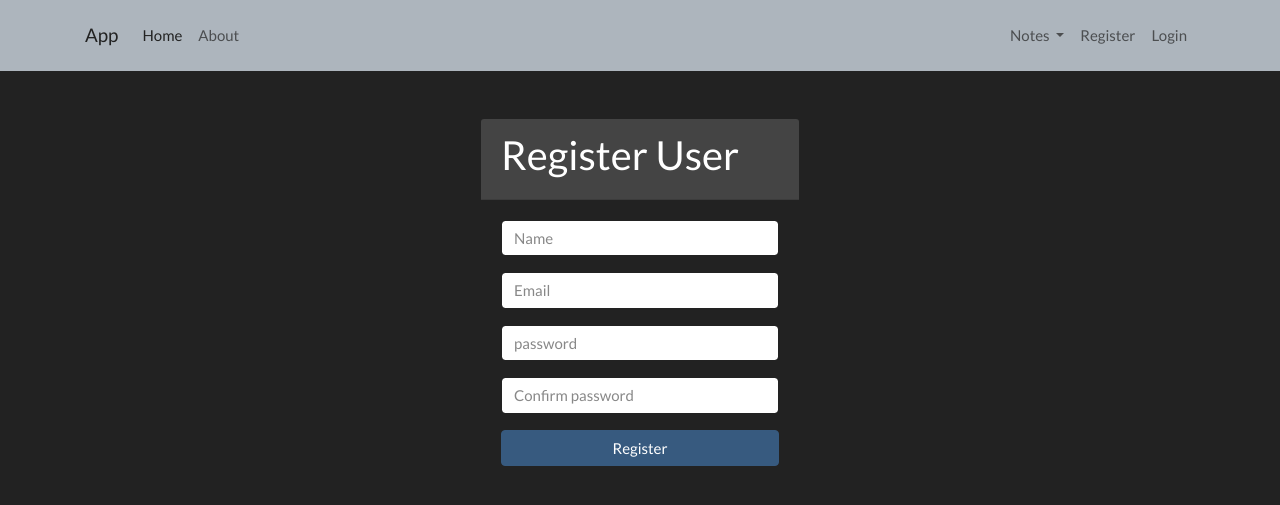
After one commit to paulurbina/app-notes, a Node server app: page /users/register in a window 1280 px wide. The commit adds this page. Shown: the top 505 px of the page. Run offline with Node 20, Linux system fonts and the light colour scheme; some libraries are stand-ins or nearby versions.

Commit message:
add register user

```diff
--- a/database.js
+++ b/database.js
@@ -3,7 +3,8 @@ const mongoose = require('mongoose')
 const string_connection = process.env.DB_CONNECTION
 const config_connection_mongo = {
     useUnifiedTopology: true,
-    useNewUrlParser: true
+    useNewUrlParser: true,
+    useCreateIndex: true
 }
 
 const connect_with_mongo = mongoose.connect(
--- a/package.json
+++ b/package.json
@@ -12,8 +12,10 @@
   "license": "ISC",
   "dependencies": {
     "bcryptjs": "^2.4.3",
+    "connect-flash": "^0.1.1",
     "express": "^4.17.1",
     "express-handlebars": "^3.1.0",
+    "express-session": "^1.17.0",
     "method-override": "^3.0.0",
     "mongoose": "^5.9.2",
     "morgan": "^1.9.1",
--- a/server.js
+++ b/server.js
@@ -3,6 +3,8 @@ const path = require('path')
 const expHandl = require('express-handlebars')
 const morgan = require('morgan')
 const methodOverride = require('method-override')
+const flash = require('connect-flash')
+const session = require('express-session')
 
 const app = express()
 
@@ -22,8 +24,21 @@ app.use(express.urlencoded({ extended: false }))
 app.use(express.static(path.join(__dirname, 'src/public')))
 app.use(morgan('dev'))
 app.use(methodOverride('_method'))
+app.use(session({
+    secret: 'secret',
+    resave: true,
+    saveUninitialized: true
+}))
+
+app.use(flash())
+app.use((req, res, next) => {
+    res.locals.success_msg = req.flash('success_msg')
+    res.locals.error_msg = req.flash('error_msg')
+    next()
+})
 
 app.use(require('./src/routes/index.routes'))
 app.use(require('./src/routes/notes.routes'))
+app.use(require('./src/routes/users.routes'))
 
 module.exports = app
--- a/src/controllers/notes.controller.js
+++ b/src/controllers/notes.controller.js
@@ -11,6 +11,7 @@ notes.createNewNote = async (req, res) => {
         title, description
     })
     await note.save()
+    req.flash('success_msg', 'Note add success')
     res.redirect('/notes/all')
 }
 
@@ -26,7 +27,9 @@ notes.renderEditForm = async (req, res) => {
 
 notes.updateNote = async (req, res) => {
     const { title, description } = req.body
-    const note = await Note.findByIdAndUpdate(req.params.id, { title, description })
+    await Note.findByIdAndUpdate(req.params.id, { title, description })
+    req.flash('success_msg', 'Note update success')
+
     res.redirect('/notes/all')
 
 }
@@ -34,6 +37,7 @@ notes.updateNote = async (req, res) => {
 notes.deleteNote = async (req, res) => {
     const id = req.params.id
     await Note.findByIdAndDelete(id)
+    req.flash('success_msg', 'Note delete success')
     res.redirect('/notes/all')
 }
 
--- /dev/null
+++ b/src/controllers/users.controller.js
@@ -0,0 +1,55 @@
+const user = {} || null
+const User = require('../models/User')
+
+user.renderRegister = (req, res) => {
+    res.render('users/register')
+}
+
+user.register = async (req, res) => {
+    const errors = []
+    const { name,
+        email,
+        password,
+        confirm_password, } = req.body
+
+    if (password !== confirm_password) {
+        errors.push({text: 'password do no match'})
+    }
+    if (password.length < 4) {
+        errors.push({text: 'password must be at least 4 characters'})
+    }
+
+    if (errors.length > 0) {
+        res.render('users/register', {errors, name, email })
+    }
+
+    if (errors.length === 0) {
+        const emailSearch = await User.findOne({ email })
+        if (emailSearch) {
+            req.flash('error_msg', 'The email is already in use!')
+            res.redirect('/users/register')
+        } else {
+            const newUser = await new User({
+                name, email, password })
+
+            newUser.password = await newUser.encrypPassw(password)
+            await newUser.save()
+            req.flash('success_msg', 'Your is register!')
+            res.redirect('/users/login')
+        }
+    }
+}
+
+user.renderLogin = (req, res) => {
+    res.render('users/login')
+}
+
+user.login = (req, res) => {
+
+}
+
+user.logout = (req, res) => {
+
+}
+
+module.exports = user
--- a/src/models/User.js
+++ b/src/models/User.js
@@ -7,7 +7,8 @@ const UserSchema = new Schema({
     },
     email: {
         type: String,
-        required: true
+        required: true,
+        unique: true
     },
     password: {
         type: String,
--- a/src/views/layouts/main.hbs
+++ b/src/views/layouts/main.hbs
@@ -13,6 +13,8 @@
     {{>navigation}}
 
     <main class="container p-5">
+        {{>errors}}
+        {{>messages}}
         {{{body}}}
     </main>
 
--- /dev/null
+++ b/src/views/partials/errors.hbs
@@ -0,0 +1,8 @@
+{{#each errors}}
+<div class="alert alert-danger alert-dismissible fade show" role="alert">
+    {{text}}
+  <button type="button" class="close" data-dismiss="alert" aria-label="Close">
+    <span aria-hidden="true">&times;</span>
+  </button>
+</div>
+{{/each}}
--- /dev/null
+++ b/src/views/partials/messages.hbs
@@ -0,0 +1,17 @@
+{{#if success_msg}}
+<div class="alert alert-warning alert-dismissible fade show" role="alert">
+    <strong>{{success_msg}}</strong>
+    <button type="button" class="close" data-dismiss="alert" aria-label="Close">
+        <span aria-hidden="true">&times;</span>
+    </button>
+</div>
+{{/if}}
+
+{{#if error_msg}}
+<div class="alert alert-danger alert-dismissible fade show" role="alert">
+    <strong>{{error_msg}}</strong>
+    <button type="button" class="close" data-dismiss="alert" aria-label="Close">
+        <span aria-hidden="true">&times;</span>
+    </button>
+</div>
+{{/if}}
--- a/src/views/partials/navigation.hbs
+++ b/src/views/partials/navigation.hbs
@@ -36,10 +36,10 @@
         </li>
 
         <li class="nav-item">
-          <a href="#" class="nav-link">Register</a>
+          <a href="/users/register" class="nav-link">Register</a>
         </li>
         <li class="nav-item">
-          <a href="#" class="nav-link">Login</a>
+          <a href="/users/login" class="nav-link">Login</a>
         </li>
       </ul>
     </div>
--- /dev/null
+++ b/src/views/users/register.hbs
@@ -0,0 +1,30 @@
+<div class="col-md-4 mx-auto">
+    <div class="card-header">
+        <h2>Register User</h2>
+    </div>
+    <div class="card-body">
+        <form action="/users/register" method="POST">
+            <div class="form-group">
+                <input type="text" name="name" value="{{name}}" class="form-control" aria-describedby="emailHelp" placeholder="Name">
+            </div>
+
+            <div class="form-group">
+                <input type="email" name="email" value="{{email}}" class="form-control" aria-describedby="emailHelp" placeholder="Email">
+            </div>
+
+            <div class="form-group">
+                <input type="password" name="password" class="form-control" aria-describedby="emailHelp"
+                    placeholder="password">
+            </div>
+
+            <div class="form-group">
+                <input type="password" name="confirm_password" class="form-control" aria-describedby="emailHelp" placeholder="Confirm password">
+            </div>
+
+            <div class="form-group">
+                <button type="submit" class="btn btn-primary btn-block">Register</button>
+            </div>
+        </form>
+    </div>
+
+</div>
```
Also changed, not shown: src/routes/users.routes.js (added, +21 -0 lines), src/views/users/login.hbs (added, +22 -0 lines), 1 other file.
